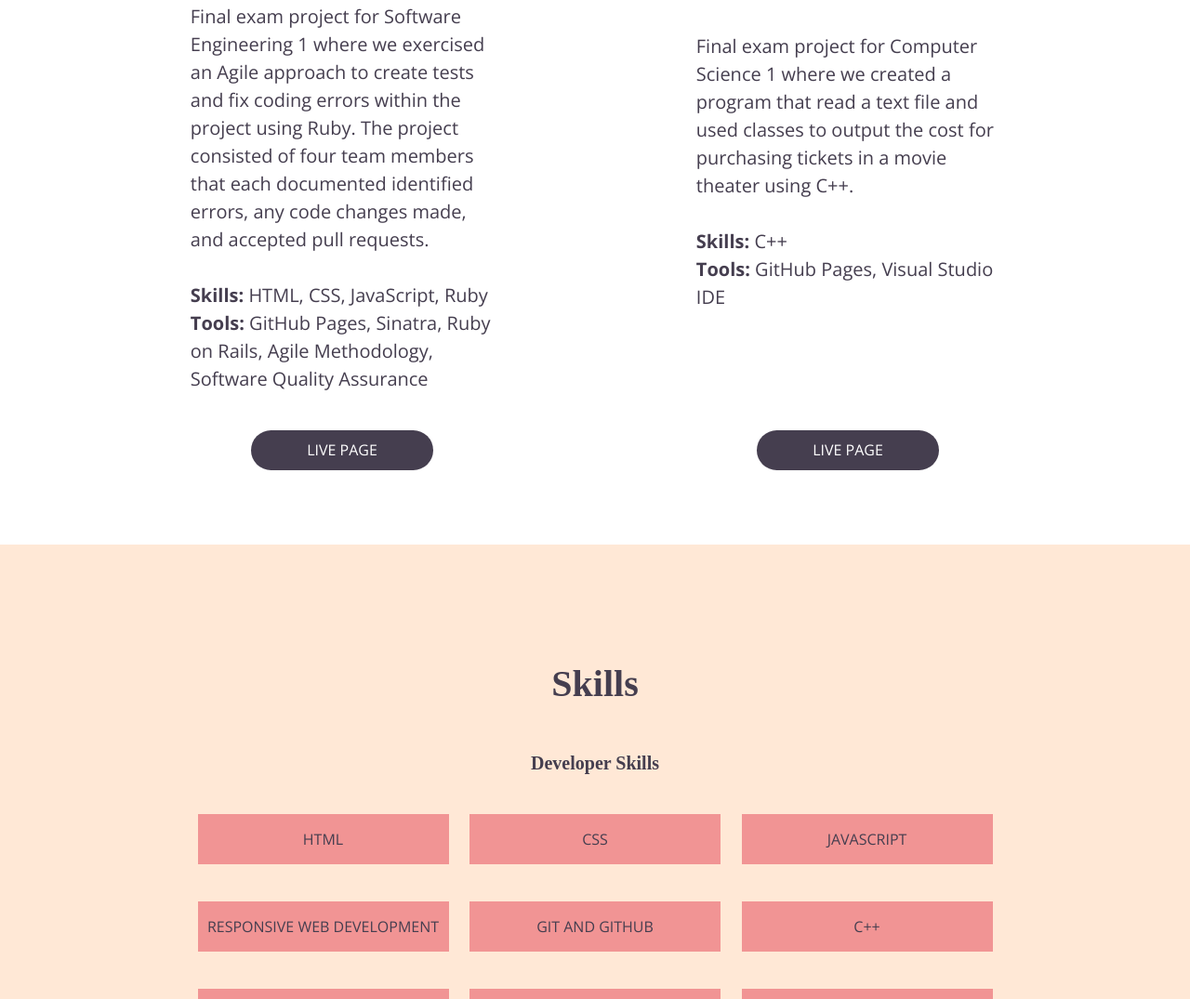
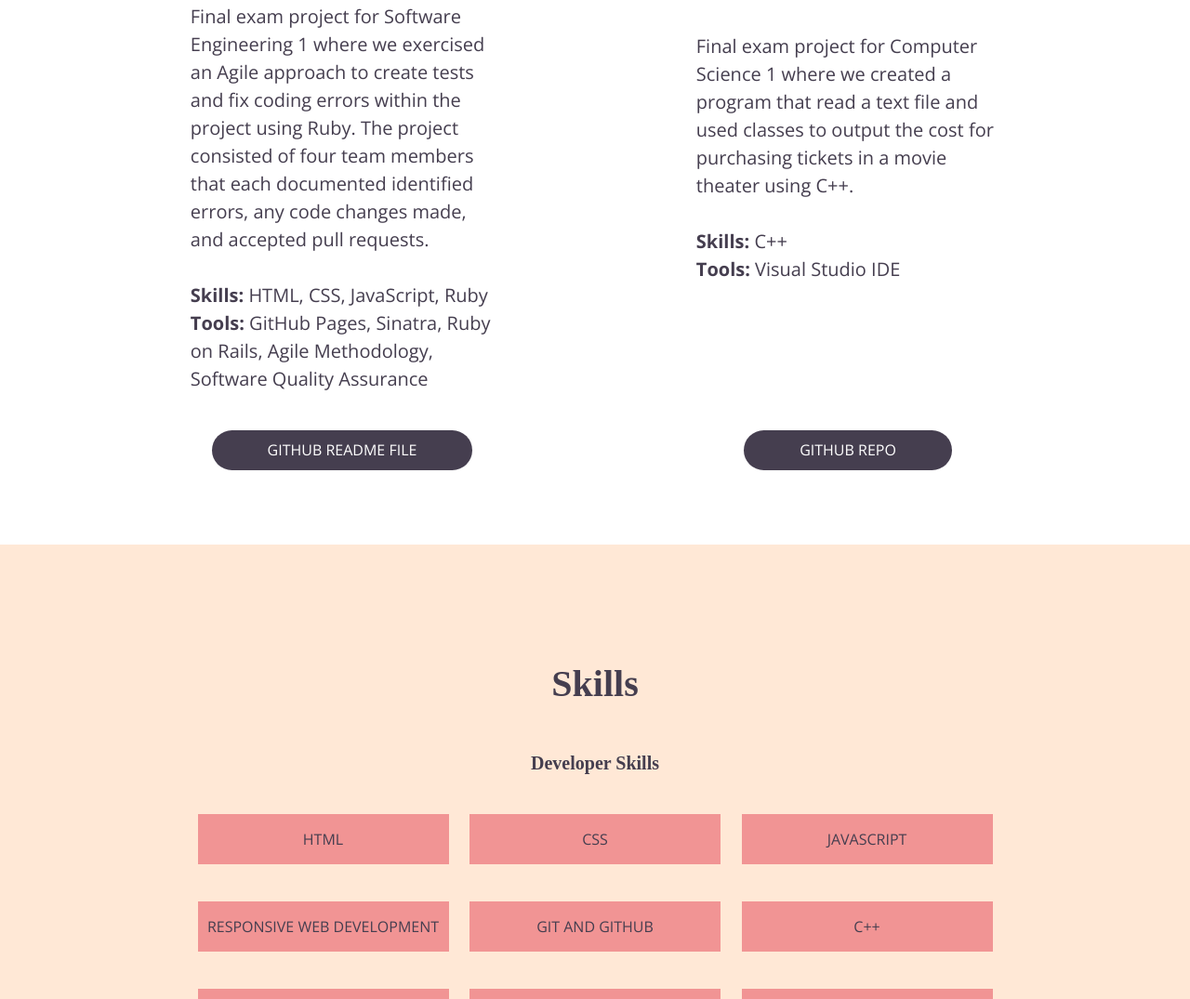
Before and after one commit to BlazeGamer625/my-portfolio, a website built with Parcel: page index.html in a window 1280 px wide. Shown: the part 1919-2994 px from the top of the page at 93% size. Built offline with nearby package versions, Linux system fonts and the light colour scheme; a web font is replaced by a local one.

Commit message:
Fixed live image text

```diff
--- a/index.html
+++ b/index.html
@@ -98,8 +98,7 @@
               <p class="project-description">Final exam project for Software Engineering 1 where we exercised an Agile approach to create tests and fix coding errors within the project using Ruby. The project consisted of four team members that each documented identified errors, any code changes made, and accepted pull requests.</p>
               <p><span>Skills: </span>HTML, CSS, JavaScript, Ruby</p>
               <p class="flex-fill"><span>Tools: </span>GitHub Pages, Sinatra, Ruby on Rails, Agile Methodology, Software Quality Assurance</p>
-              <a class="project-link" href="https://utrgv-software-engineering.github.io/rails-gradebook-2023-team-305/" target="_blank">live
-                page</a>
+              <a class="project-link" href="https://utrgv-software-engineering.github.io/rails-gradebook-2023-team-305/" target="_blank">GitHub ReadMe File</a>
             </div>
             <div class="home-portfolio-piece">
               <figure>
@@ -109,10 +108,9 @@
               <h4>Ticket Manager</h4>
               <p class="project-description">Final exam project for Computer Science 1 where we created a program that read a text file and used classes to output the cost for purchasing tickets in a movie theater using C++.</p>
               <p><span>Skills: </span>C++</p>
-              <p class="flex-fill"><span>Tools: </span>GitHub Pages, Visual Studio IDE</p>
+              <p class="flex-fill"><span>Tools: </span>Visual Studio IDE</p>
               <a class="project-link" href="https://github.com/BlazeGamer625/cs1-project"
-                target="_blank">live
-                page</a>
+                target="_blank">GitHub Repo</a>
             </div>
           </div>
         </div>
```
